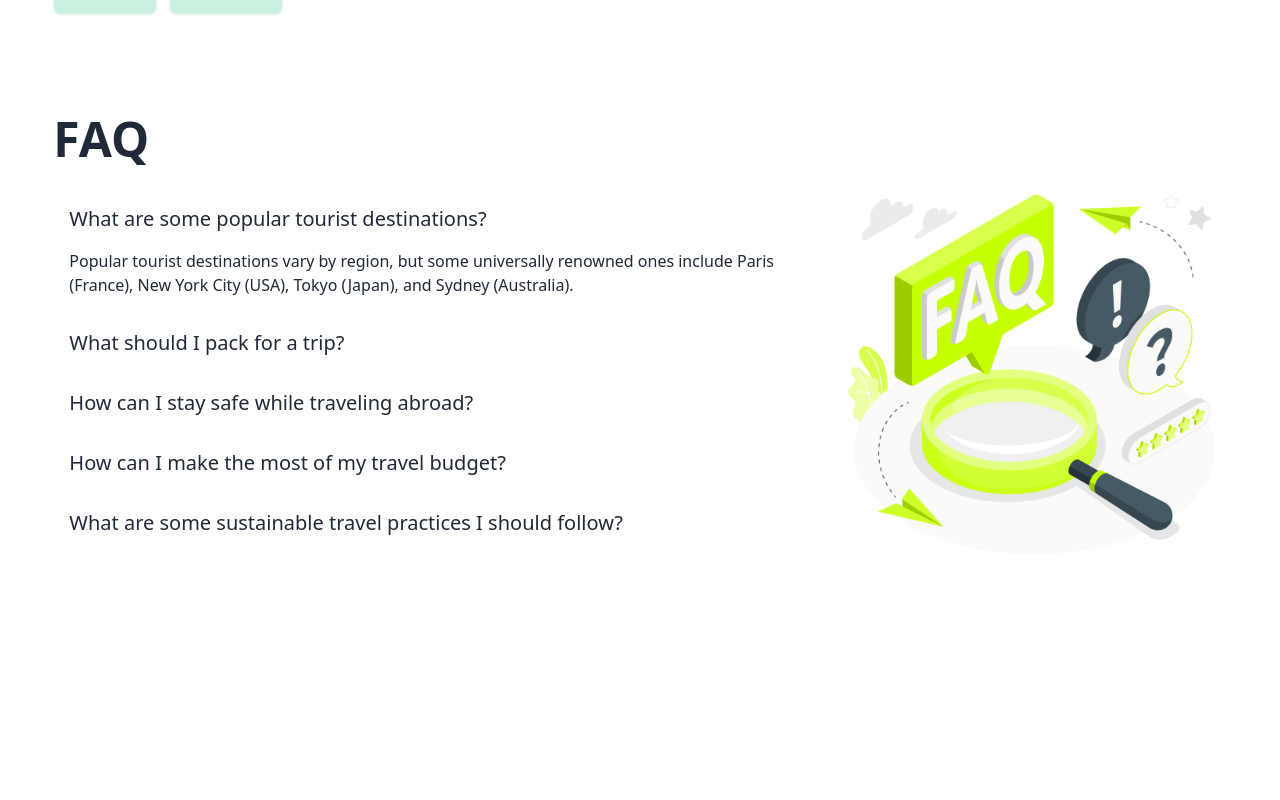
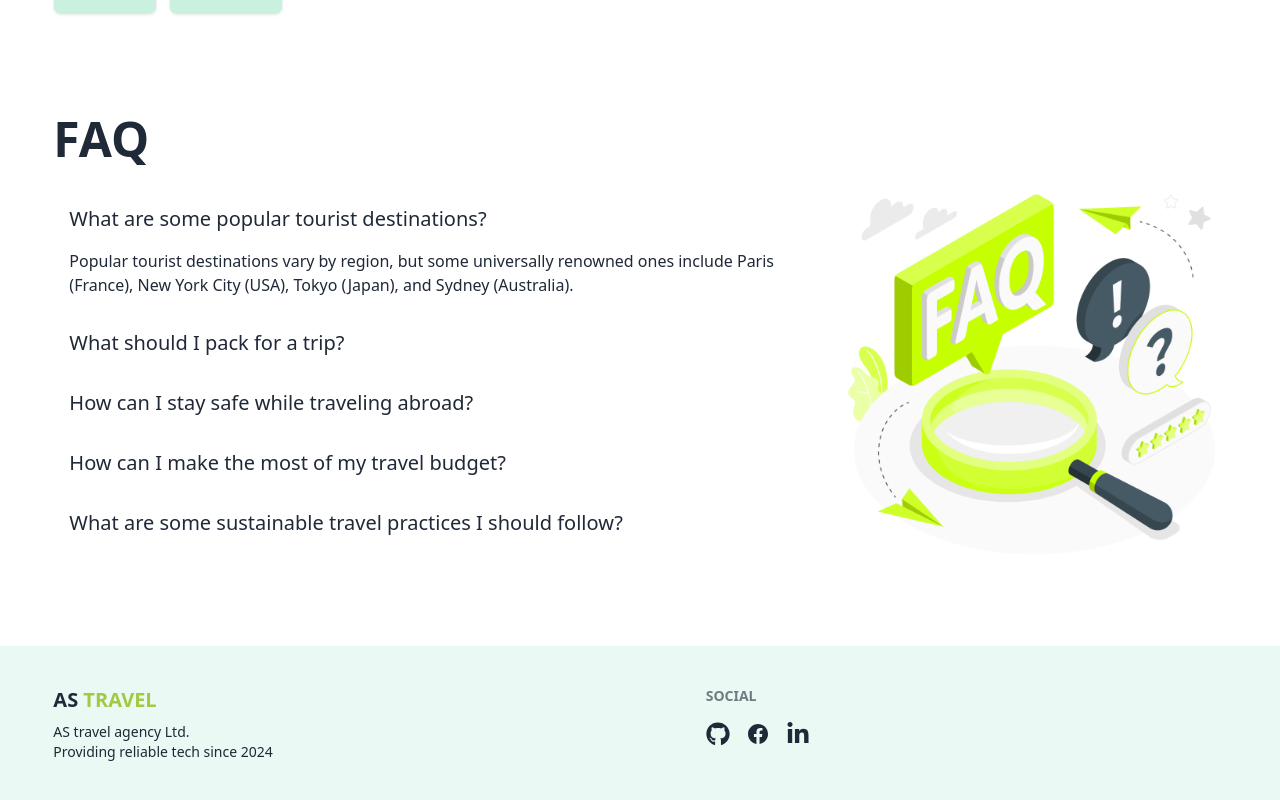
Before and after one commit to Abu-Sayed-Sarker/AS-traverl-agency-client, a React (Vite) app: page / in a window 1280 px wide. Shown: the part 1431-2231 px from the top of the page. Before the commit the page ends 1997 px from the top, so only its background shows below. Built offline with nearby package versions, Linux system fonts and the light colour scheme; no server answers.

Commit message:
Footer section add

```diff
--- /dev/null
+++ b/src/Components/Footer/Footer.jsx
@@ -0,0 +1,36 @@
+import { FaGithub, FaLinkedinIn } from "react-icons/fa";
+import { RiFacebookCircleFill } from "react-icons/ri";
+import { NavLink } from "react-router-dom";
+
+const Footer = () => {
+    return (
+        <div className="mt-20 bg-secondary/20">
+            <footer className="footer w-11/12 mx-auto py-10">
+                <aside>
+                    <NavLink to={"/"}><h1 className="text-xl uppercase font-bold">AS <span className="text-primary">Travel</span></h1></NavLink>
+                    <p>
+                        AS travel agency  Ltd.
+                        <br />
+                        Providing reliable tech since 2024
+                    </p>
+                </aside>
+                <nav>
+                    <h6 className="footer-title">Social</h6>
+                    <div className="grid grid-flow-col gap-4">
+                        <a className="text-2xl">
+                            <FaGithub />
+                        </a>
+                        <a className="text-2xl">
+                            <RiFacebookCircleFill />
+                        </a>
+                        <a className="text-2xl">
+                            <FaLinkedinIn />
+                        </a>
+                    </div>
+                </nav>
+            </footer>
+        </div>
+    );
+};
+
+export default Footer;
--- a/src/Layouts/MainLayout.jsx
+++ b/src/Layouts/MainLayout.jsx
@@ -1,5 +1,6 @@
 import { Outlet } from "react-router-dom";
 import Navbar from "../Components/Navbar/Navbar";
+import Footer from "../Components/Footer/Footer";
 
 const MainLayout = () => {
     return (
@@ -9,6 +10,7 @@ const MainLayout = () => {
             <div className="pt-[68px]">
                 <Outlet></Outlet>
             </div>
+            <Footer></Footer>
         </div>
     );
 };
```
